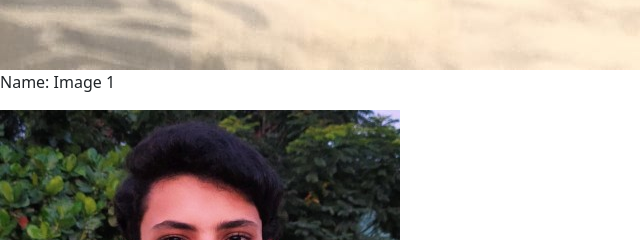
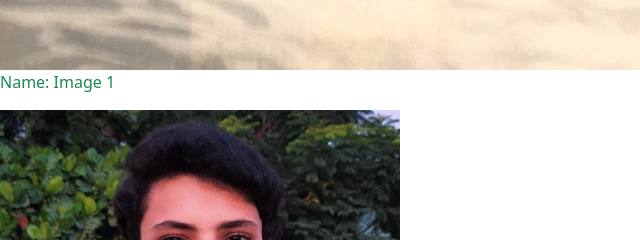
Before and after one commit to VIPINRANGU/VIPINRANGU.github.io, a plain HTML site: page index.html in a window 1280 px wide. Shown: the part 1524-1764 px from the top of the page, 0-640 px from the left. Drawn offline with nearby package versions, Linux system fonts and the light colour scheme.

Commit message:
Update index.html

```diff
--- a/index.html
+++ b/index.html
@@ -14,7 +14,7 @@
 
     <div>
         <img class="img-responsive" src="images/a.jpg" alt="Image 2">
-        <p>Name: Image 1</p>
+        <p class="text-success" >Name: Image 1</p>
     </div>
 
     <div>
```
